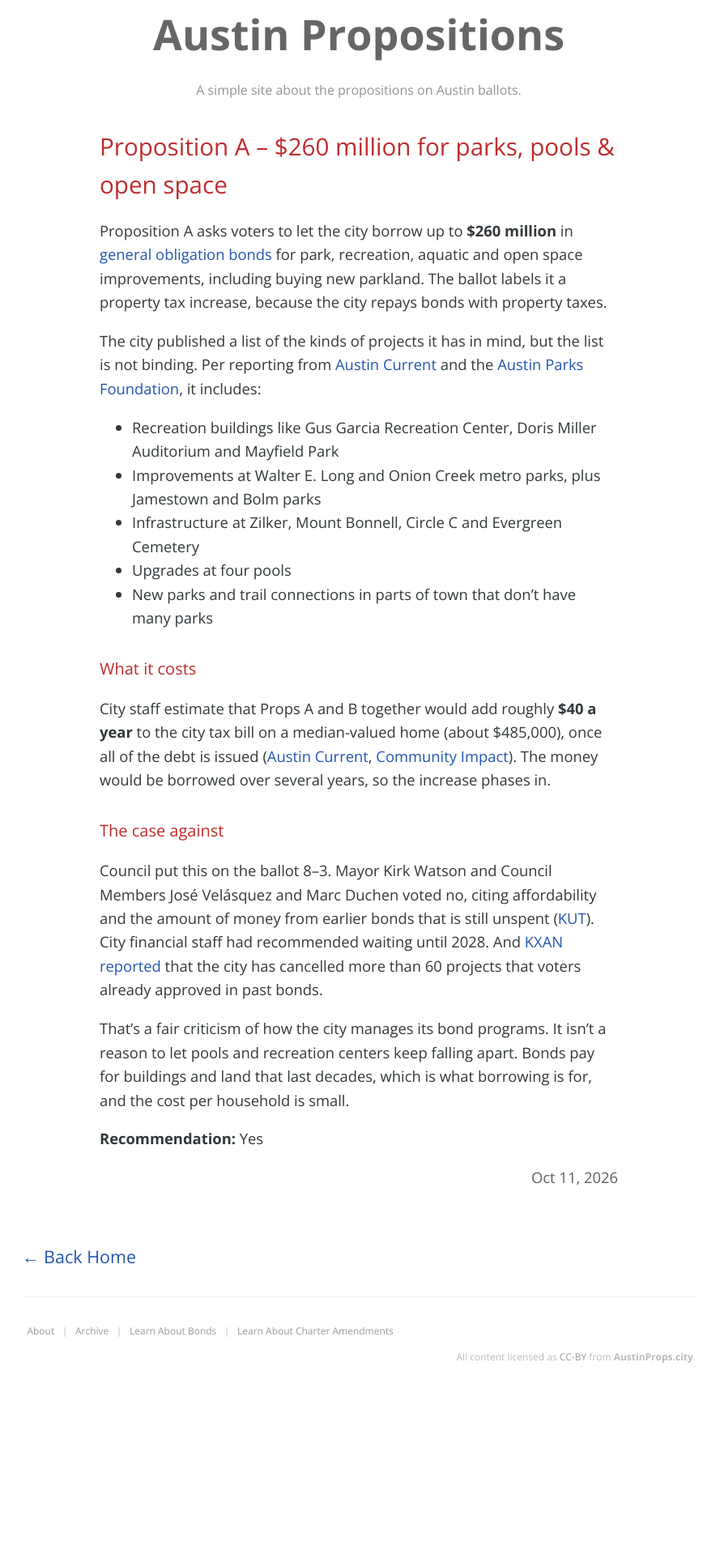
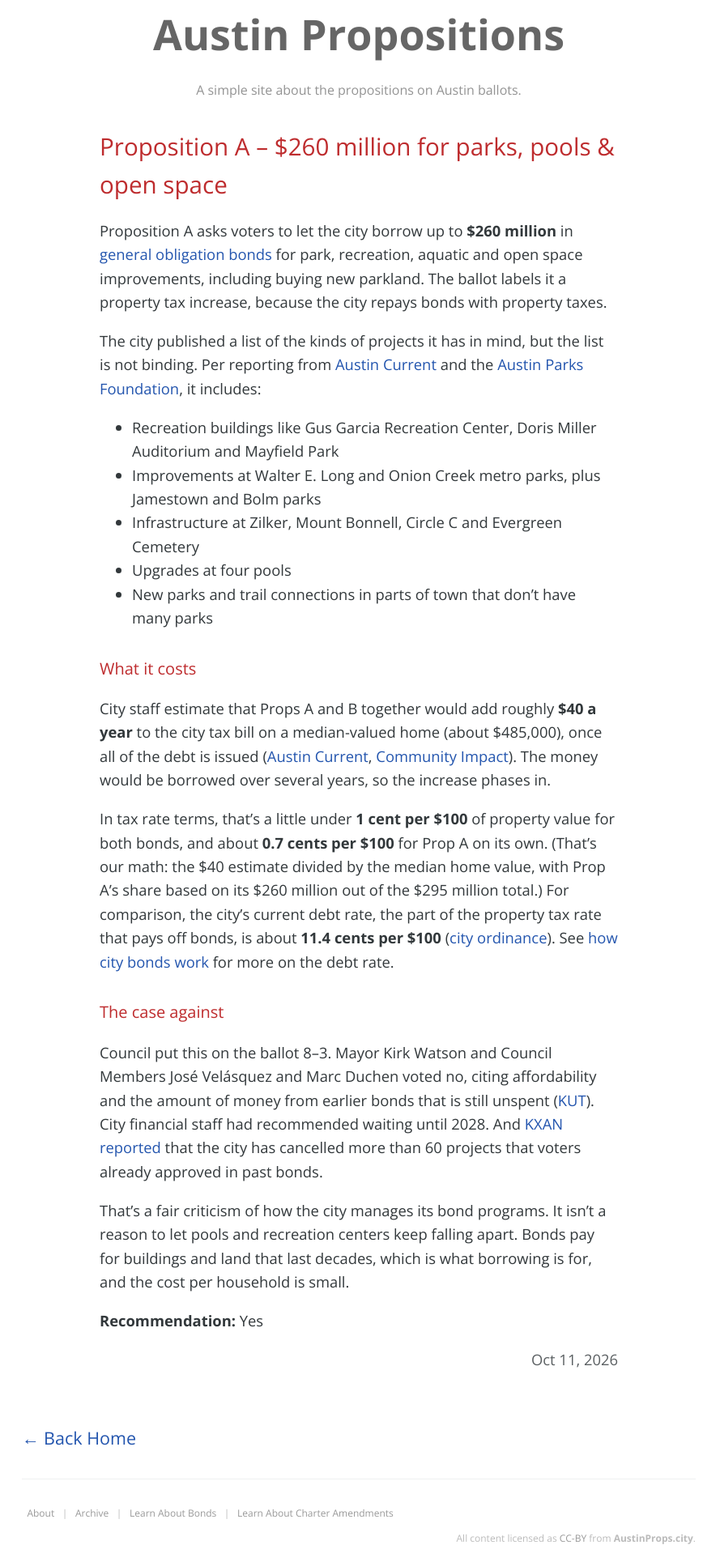
Before and after one commit to h3h/austinprops.city, a Jekyll site: the page built from _posts/2026-10-11-proposition-a.md, in a window 1280 px wide. Shown: the whole page at 81% size, without its empty margins (197-1086 px from the left). Built offline with Jekyll 4.4.1, drawn with Linux system fonts in a browser that asks for light colours; before the commit the page ends 1705 px from its top, so only the background shows below that.

Commit message:
Prop A: state the tax impact in cents per $100
Co-Authored-By: Claude Opus 5.5 <noreply@anthropic.com>
Claude-Session: https://claude.ai/code/session_01NVM8qob9aiQdHqn3pq2deb

```diff
--- a/_posts/2026-10-11-proposition-a.md
+++ b/_posts/2026-10-11-proposition-a.md
@@ -33,6 +33,14 @@ to the city tax bill on a median-valued home (about $485,000), once all of the
 debt is issued ([Austin Current][AC], [Community Impact][CI]). The money would
 be borrowed over several years, so the increase phases in.
 
+In tax rate terms, that’s a little under **1 cent per $100** of property value
+for both bonds, and about **0.7 cents per $100** for Prop A on its own. (That’s
+our math: the $40 estimate divided by the median home value, with Prop A’s
+share based on its $260 million out of the $295 million total.) For
+comparison, the city’s current debt rate, the part of the property tax rate
+that pays off bonds, is about **11.4 cents per $100** ([city ordinance][ORD]).
+See [how city bonds work][LB] for more on the debt rate.
+
 ## The case against
 
 Council put this on the ballot 8–3. Mayor Kirk Watson and Council Members José
```
Also changed, not shown: other parts of _posts/2026-10-11-proposition-a.md (+1 -0 lines).
